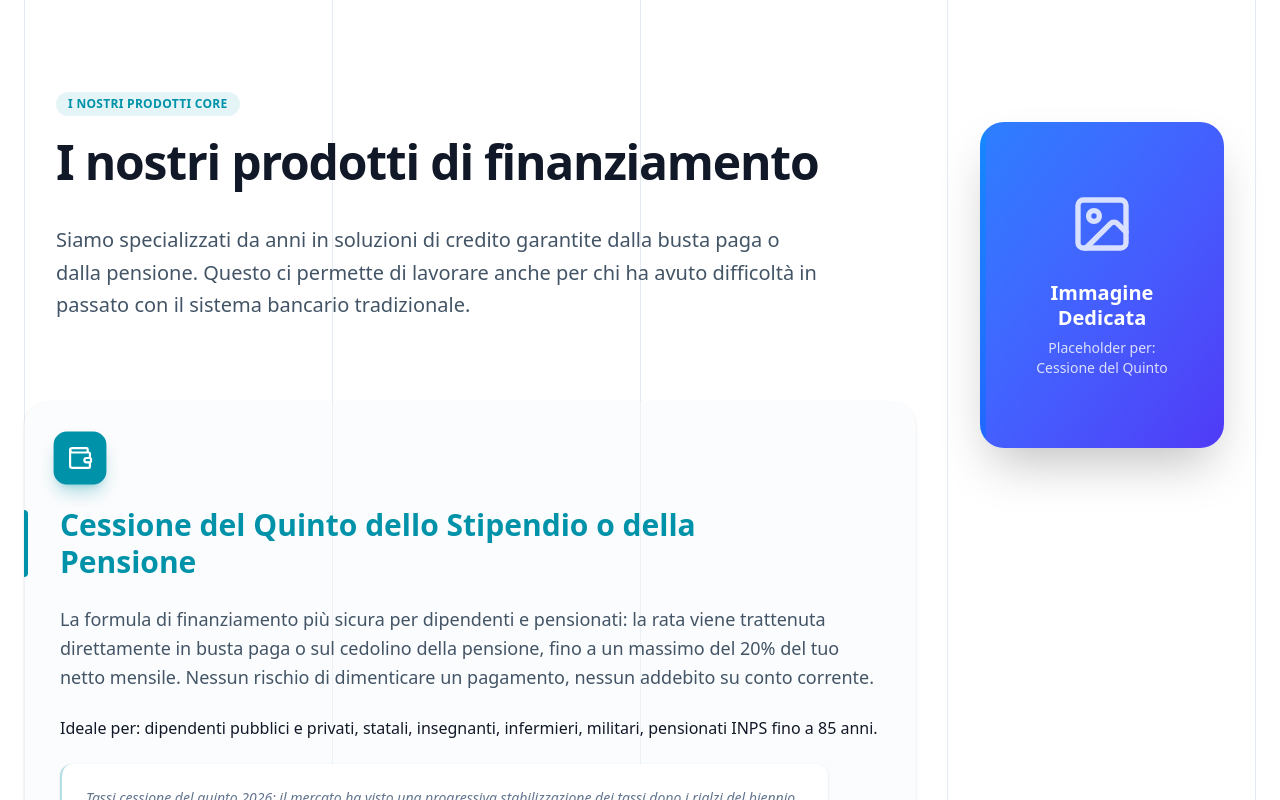
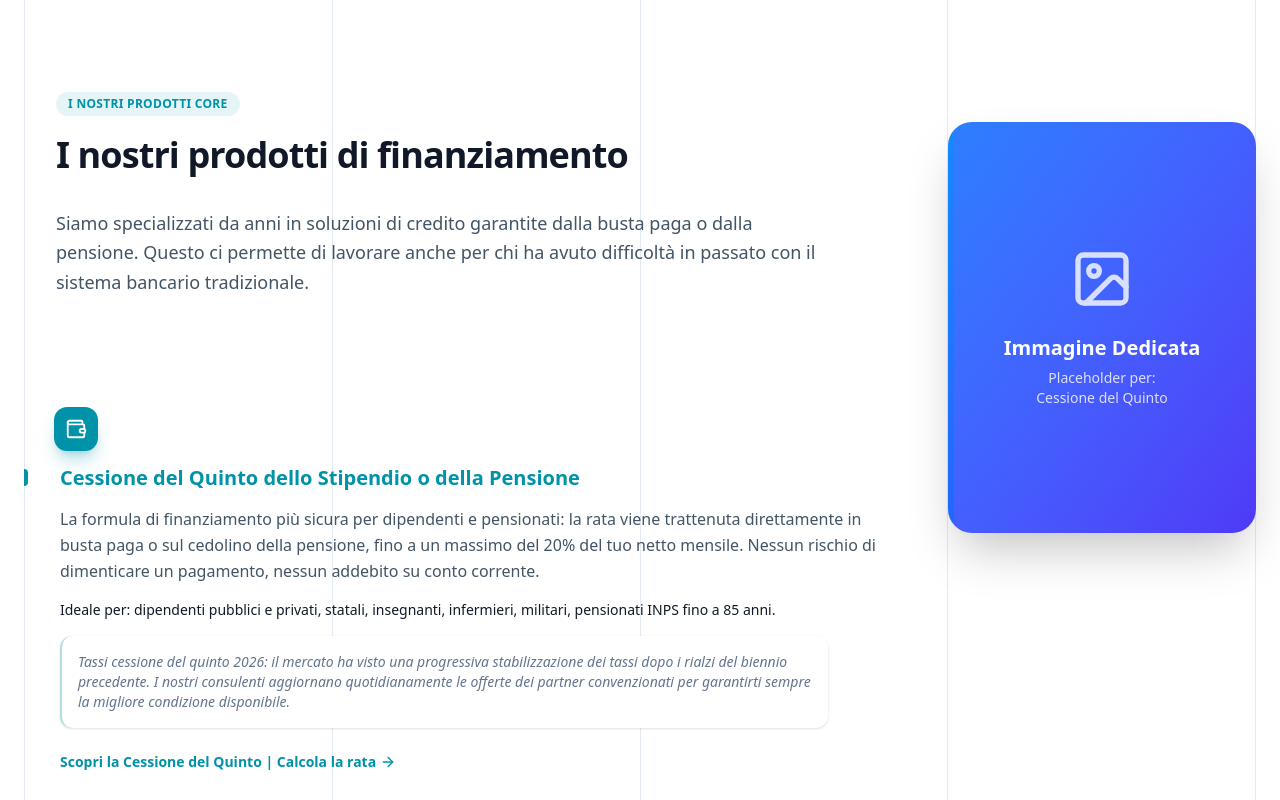
Before and after one commit to maddl-team/creditoclick, a Next.js app: page / in a window 1280 px wide. Shown: the part 1560-2360 px from the top of the page. Built offline with nearby package versions, Linux system fonts and the light colour scheme.

Commit message:
fix img changing

```diff
--- a/src/app/layout.tsx
+++ b/src/app/layout.tsx
@@ -25,7 +25,7 @@ export default function RootLayout({
       <body
         className={`${inter.variable} font-sans antialiased bg-white text-text-primary h-full`}
       >
-        <div className="flex flex-col min-h-screen relative overflow-x-hidden">
+        <div className="flex flex-col min-h-screen relative overflow-clip w-full">
           <Navbar />
           <main className="flex-1">
             {children}
--- a/src/components/home/Products.tsx
+++ b/src/components/home/Products.tsx
@@ -52,10 +52,10 @@ export function Products() {
                     {/* Header */}
                     <div className="p-6 md:p-8 lg:mb-12">
                         <Badge variant="subtle" className="mb-4">I nostri prodotti core</Badge>
-                        <h2 className="text-3xl md:text-4xl lg:text-5xl font-bold tracking-tight text-text-primary mb-8 leading-tight">
+                        <h2 className="text-3xl md:text-4xl font-bold tracking-tight text-text-primary mb-8 leading-tight">
                             I nostri prodotti di finanziamento
                         </h2>
-                        <p className="text-lg lg:text-xl text-text-secondary leading-relaxed max-w-3xl">
+                        <p className="text-lg text-text-secondary leading-relaxed max-w-3xl">
                             Siamo specializzati da anni in soluzioni di credito garantite dalla busta paga o dalla pensione. Questo ci permette di lavorare anche per chi ha avuto difficoltà in passato con il sistema bancario tradizionale.
                         </p>
                     </div>
@@ -63,30 +63,29 @@ export function Products() {
                     {/* Products List */}
                     <div className="flex flex-col">
                         {CORE_PRODUCTS.map((product) => (
-                            <div
+                            <motion.div
                                 key={product.id}
-                                className={cn(
-                                    "p-6 md:p-8 group relative lg:mb-8 transition-colors duration-500 rounded-3xl lg:mr-8 cursor-default",
-                                    activeProduct === product.id ? "bg-slate-50/50 shadow-sm" : "hover:bg-slate-50/20"
-                                )}
+                                className="p-6 md:p-8 group relative lg:mb-8 transition-all duration-500 rounded-3xl lg:mr-8 cursor-default"
                                 onMouseEnter={() => setActiveProduct(product.id)}
+                                onViewportEnter={() => setActiveProduct(product.id)}
+                                viewport={{ margin: "-45% 0px -45% 0px" }}
                             >
                                 {/* Plus Style Icon */}
                                 <div className={cn(
-                                    "w-12 h-12 rounded-xl flex items-center justify-center mb-6 transition-all duration-300",
+                                    "w-10 h-10 rounded-xl flex items-center justify-center mb-4 transition-all duration-300",
                                     activeProduct === product.id ? "bg-brand-indigo text-white scale-110 shadow-lg shadow-brand-indigo/30" : "bg-brand-indigo/10 text-brand-indigo"
                                 )}>
-                                    <product.icon className="w-6 h-6" />
+                                    <product.icon className="w-5 h-5" />
                                 </div>
 
                                 {/* Title with Accent Bar */}
-                                <div className="relative pl-1 mb-6">
+                                <div className="relative pl-1 mb-4">
                                     <div className={cn(
                                         "absolute -left-[24px] md:-left-[32px] top-1 bottom-1 bg-brand-indigo transition-all duration-300 rounded-r-full",
                                         activeProduct === product.id ? "opacity-100 w-[4px]" : "opacity-30 w-[2px] group-hover:opacity-60 group-hover:w-[3px]"
                                     )} />
                                     <h3 className={cn(
-                                        "text-2xl md:text-3xl font-bold leading-tight transition-colors max-w-2xl",
+                                        "text-xl font-bold leading-tight transition-colors",
                                         activeProduct === product.id ? "text-brand-indigo" : "text-text-primary"
                                     )}>
                                         {product.title}
@@ -94,37 +93,37 @@ export function Products() {
                                 </div>
 
                                 {/* Content */}
-                                <div className="pl-1 space-y-6">
-                                    <p className="text-text-secondary text-lg leading-relaxed max-w-4xl">
+                                <div className="pl-1 space-y-4">
+                                    <p className="text-text-secondary text-base leading-relaxed max-w-4xl">
                                         {product.desc}
                                     </p>
 
                                     {product.ideal && (
-                                        <p className="text-sm lg:text-base font-medium text-text-primary">
+                                        <p className="text-sm font-medium text-text-primary">
                                             {product.ideal}
                                         </p>
                                     )}
 
                                     {product.market && (
-                                        <p className="text-sm text-slate-500 italic bg-white p-6 rounded-xl border-l-2 border-brand-indigo/30 shadow-sm max-w-3xl">
+                                        <p className="text-sm text-slate-500 italic bg-white p-4 rounded-xl border-l-2 border-brand-indigo/30 shadow-sm max-w-3xl">
                                             {product.market}
                                         </p>
                                     )}
 
                                     <div className="pt-2">
-                                        <Button variant="link" icon={ArrowRight} className="p-0 text-base font-bold">
+                                        <Button variant="link" icon={ArrowRight} className="p-0 text-sm font-bold">
                                             {product.cta}
                                         </Button>
                                     </div>
                                 </div>
-                            </div>
+                            </motion.div>
                         ))}
                     </div>
                 </div>
 
                 {/* Right Side: Sticky Image Reveal (Takes 1 column) */}
                 <div className="hidden lg:block lg:col-span-1 relative">
-                    <div className="sticky top-32 w-full p-6 pt-12 xl:p-8 xl:pt-16">
+                    <div className="sticky top-32 w-full pt-12 xl:pt-16">
                         <div className="relative w-full aspect-[3/4] rounded-3xl overflow-hidden shadow-2xl bg-slate-100">
                             <AnimatePresence mode="wait">
                                 {CORE_PRODUCTS.map((product) => (
```
